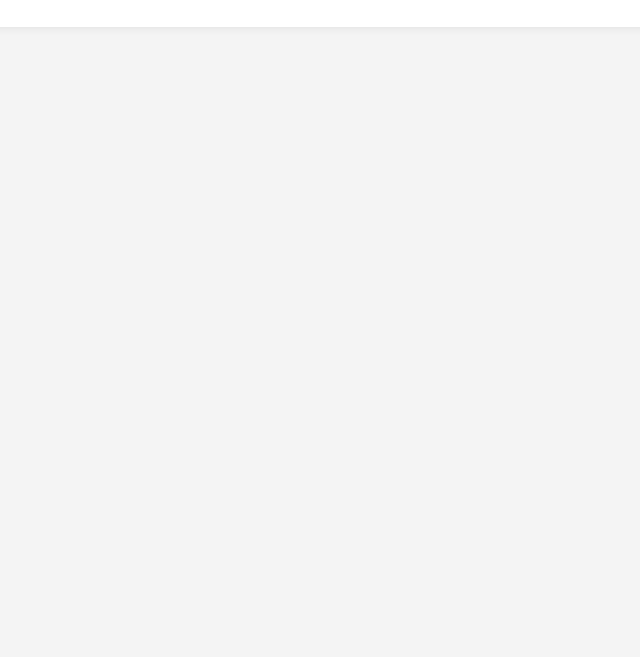
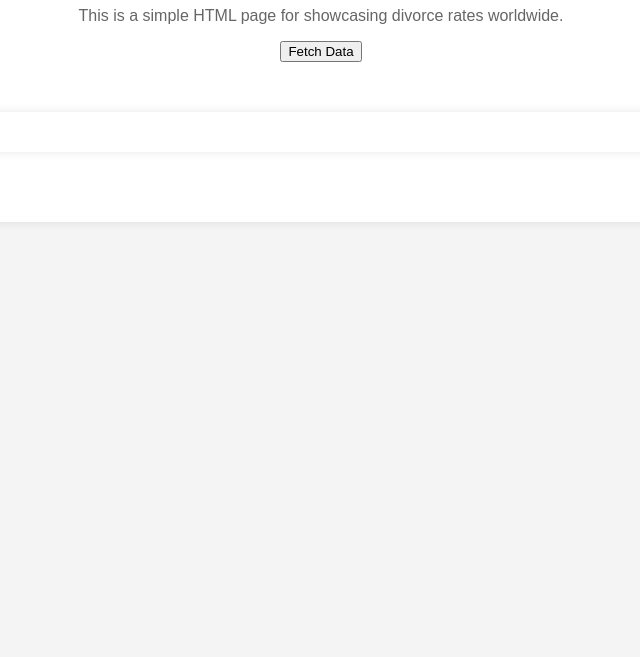
Before and after one commit to Dnrats/divorce-rates, a plain HTML site: page index.html in a window 1280 px wide. Shown: the part 143-800 px from the top of the page, without its empty margins (319-959 px from the left). Drawn offline with Linux system fonts and the light colour scheme.

Commit message:
Added a button and fetch on click function

```diff
--- a/index.html
+++ b/index.html
@@ -9,7 +9,10 @@
 <body>
     <div>
         <h1>Welcome to Divorce Rates Worldwide</h1>
-        <p></p>
+        <p>This is a simple HTML page for showcasing divorce rates worldwide.</p>
+        <button id="fetchDataBtn" onclick="fetchData()">Fetch Data</button>
+        <div id="dataContainer"></div>
     </div>
+    <script src="script.js"></script>
 </body>
 </html>
```
